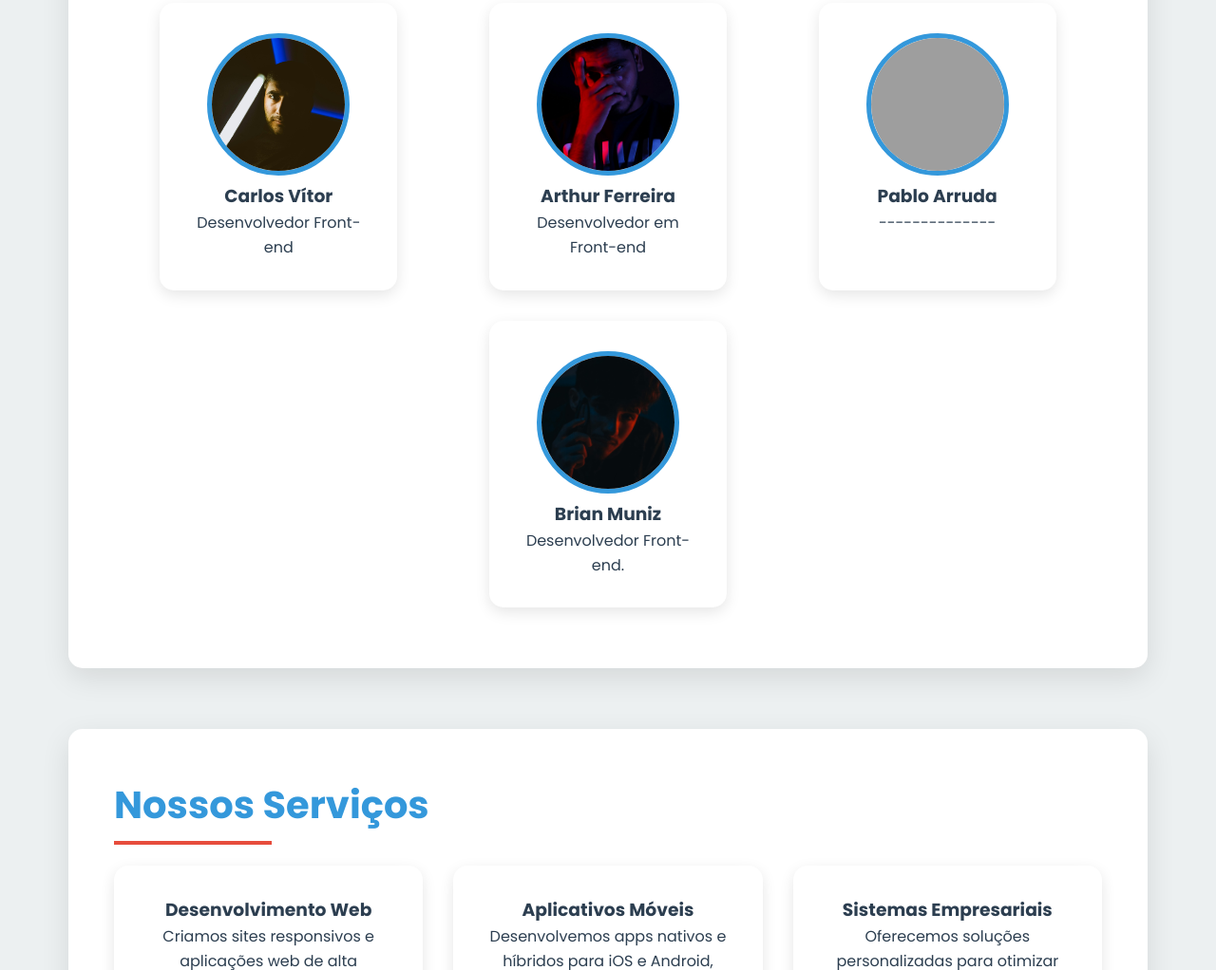
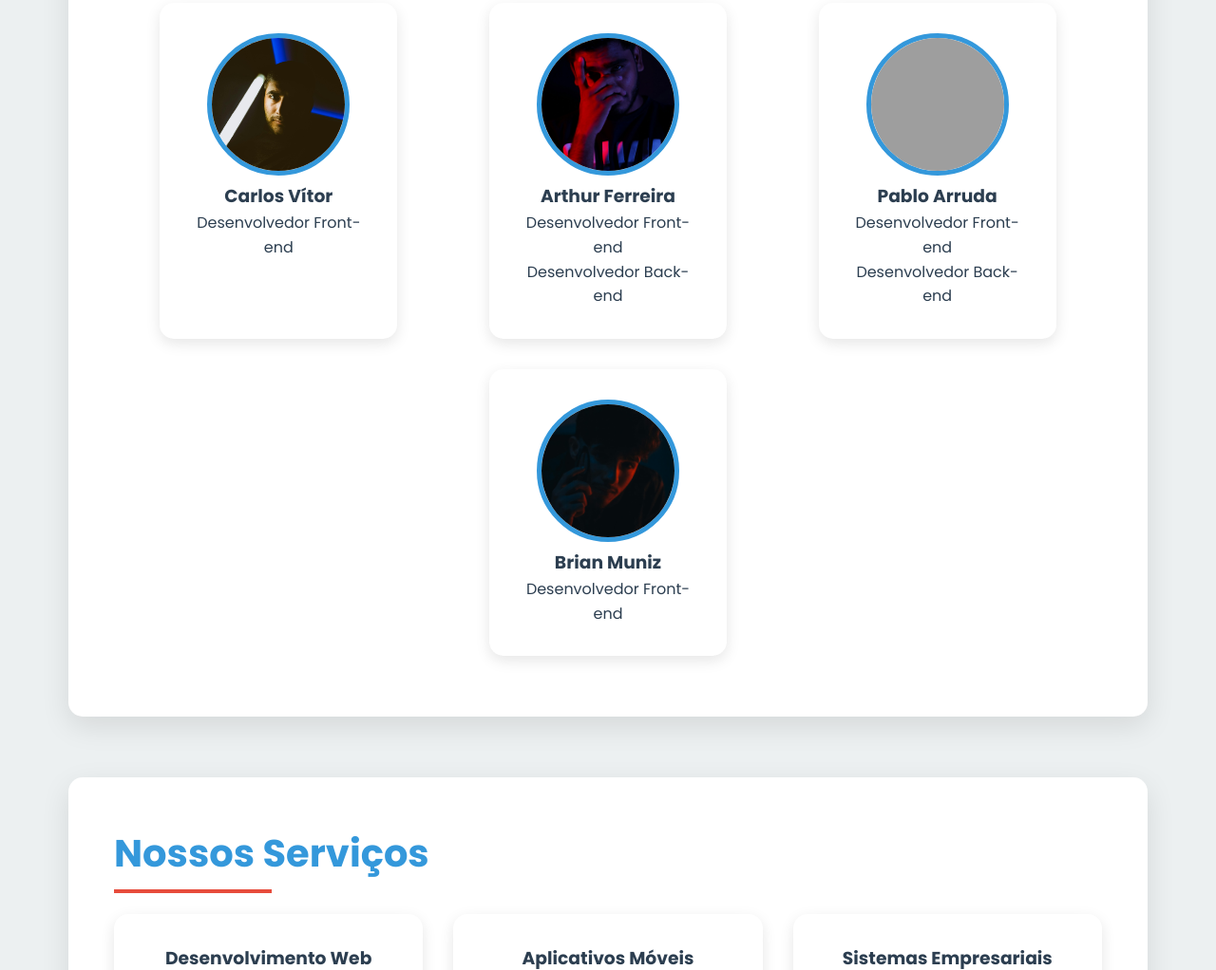
Before and after one commit to ferreraks/Code-Solutions, a plain HTML site: page index.html in a window 1280 px wide. Shown: the part 1354-2376 px from the top of the page at 95% size. Drawn offline with Linux system fonts and the light colour scheme; grey boxes are pictures that could not be loaded.

Commit message:
Alteração do nome,e sobre a pessoa

```diff
--- a/index.html
+++ b/index.html
@@ -33,17 +33,17 @@
                 <div class="member">
                     <img src="./img/pexels-sridharrajini-13703277.jpg" alt="Bruno Santos">
                     <h3>Arthur Ferreira</h3>
-                    <p>Desenvolvedor em Front-end</p>
+                    <p>Desenvolvedor Front-end<br>Desenvolvedor Back-end</p>
                 </div>
                 <div class="member">
                     <img src="./img/pexels-luiz-rogerio-55235061-13823717.jpg" alt="Carla Oliveira">
                     <h3>Pablo Arruda</h3>
-                    <p>--------------</p>
+                    <p>Desenvolvedor Front-end<br>Desenvolvedor Back-end</p>
                 </div>
                 <div class="member">
                     <img src="./img/pexels-samuel-portillo-381016927-17221354.jpg" alt="Daniel Lima">
                     <h3>Brian Muniz</h3>
-                    <p>Desenvolvedor Front-end.</p>
+                    <p>Desenvolvedor Front-end</p>
                 </div>
             </div>
         </section>
```
